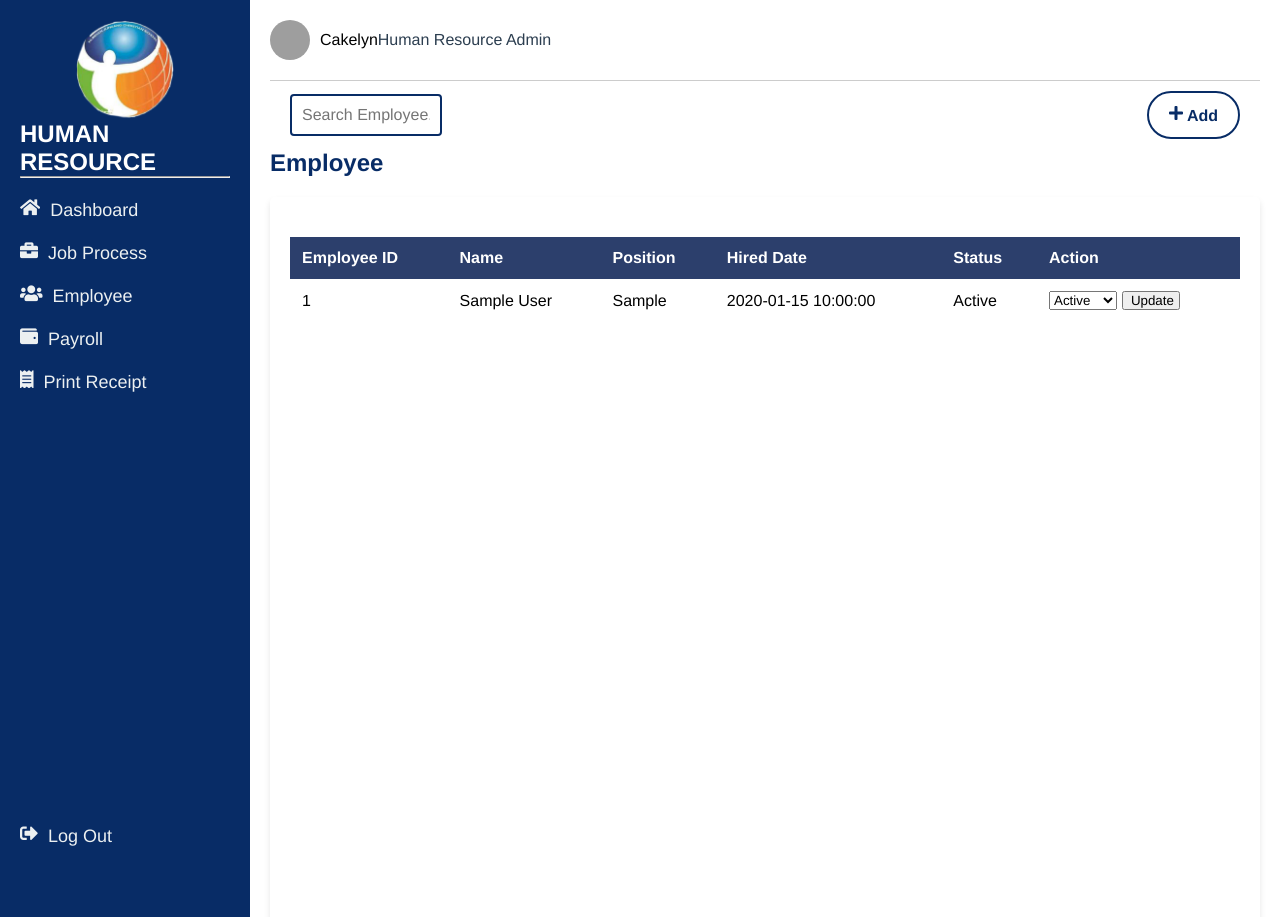
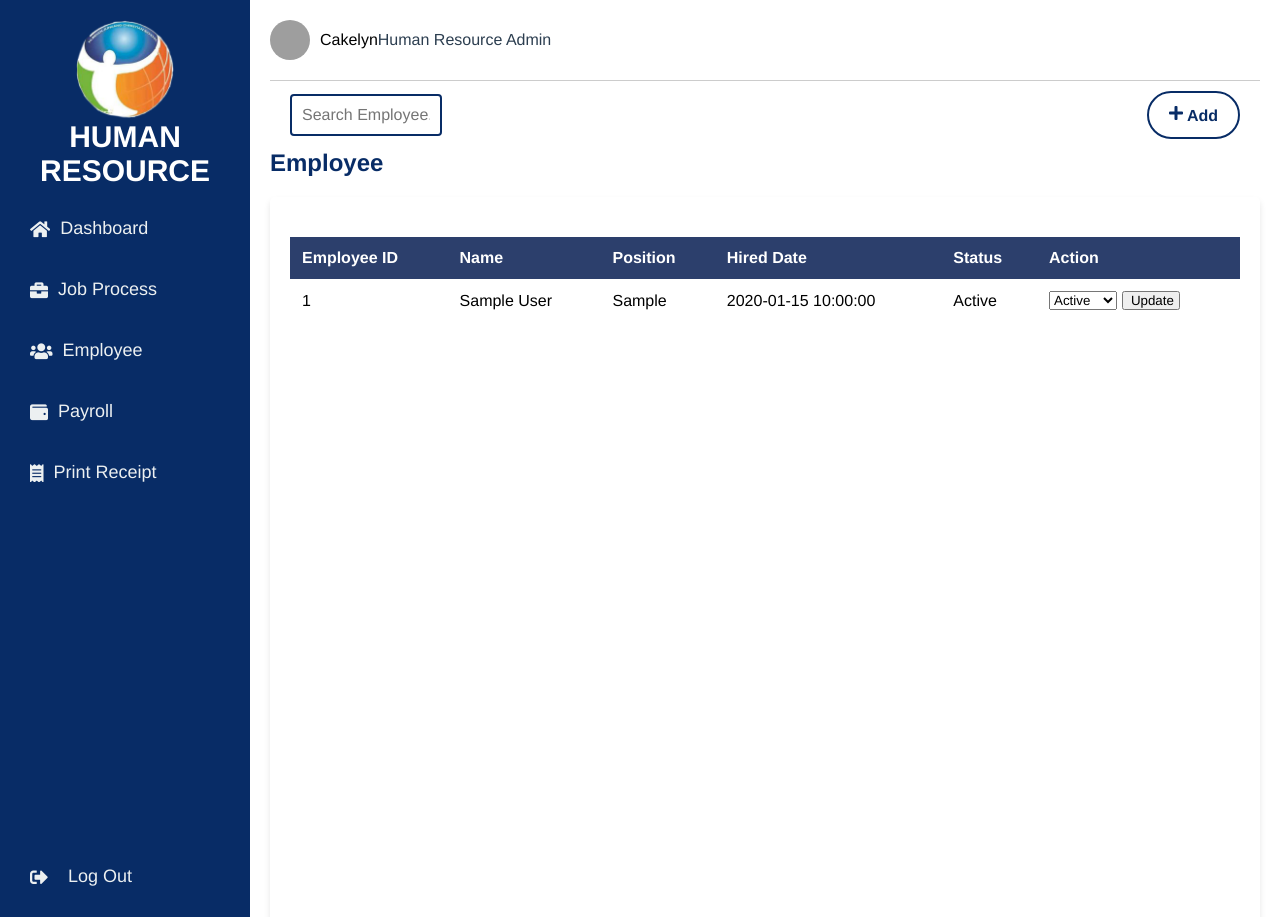
Before and after one commit to Mariano18-cc/SIASYSTEM, a PHP site: page /Admin/employee.php in a window 1280 px wide. Run offline with PHP 8.4, Linux system fonts and the light colour scheme; tables that the repository leaves empty or names only in its code hold one stand-in row (values such as "Sample post"); grey boxes are pictures that could not be loaded.

Commit message:
sidebar fixed for employee

```diff
--- a/Admin/employee.php
+++ b/Admin/employee.php
@@ -93,24 +93,23 @@ if ($_SERVER["REQUEST_METHOD"] == "POST" && isset($_POST['add_employee'])) {
 <body>
 
     <!-- Sidebar -->
-    <nav class="sidebar">
-        <header>
-            <div class="logo">
-                <img src="../picture/logo.png">
-            </div>
-            <h1>HUMAN RESOURCE</h1>
-        </header>
-
-        <ul>
-            <hr>
-            <li><a href="Dashboard.php"><i class="fas fa-home"></i><span>Dashboard</span></a></li>
-            <li><a href="jobp.php"><i class="fas fa-briefcase"></i><span>Job Process</span></a></li>
-            <li><a href="employee.php"><i class="fas fa-users"></i><span>Employee</span></a></li>
-            <li><a href="payroll.php"><i class="fas fa-wallet"></i><span>Payroll</span></a></li>
-            <li><a href="printr.php"><i class="fas fa-receipt"></i><span>Print Receipt</span></a></li>
-            <div class="bottom-content"><li><a href="login.php"><i class="fas fa-sign-out-alt"></i><span>Log Out</span></a></li></div>
-        </ul>
-    </nav>
+  <!-- Sidebar -->
+  <div class="sidebar">
+    <div class="logo">
+        <img src="../picture/logo.png" alt="Human Resource">
+    </div>
+    <h2 style="color: white; text-align: center;">HUMAN RESOURCE</h2>
+    <ul>
+        <li><a href="Dashboard.php"><i class="fas fa-home"></i> Dashboard</a></li>
+        <li><a href="jobp.php" class="active"><i class="fas fa-briefcase"></i> Job Process</a></li>
+        <li><a href="employee.php"><i class="fas fa-users"></i> Employee</a></li>
+        <li><a href="payroll.php"><i class="fas fa-wallet"></i> Payroll</a></li>
+        <li><a href="printr.php"><i class="fas fa-receipt"></i> Print Receipt</a></li>
+    </ul>
+    <div class="bottom-content">
+        <a href="login.php"><i class="fas fa-sign-out-alt"></i>Log Out</a>
+    </div>
+</div>
 
     <!-- Main content -->
     <main class="main-content">
--- a/stylesheet/employee.css
+++ b/stylesheet/employee.css
@@ -5,6 +5,7 @@
   font-family:Helvetica, sans-serif;
   overflow: hidden;
 }
+
 .html, body {
   height: 100%;
 }
@@ -14,6 +15,7 @@
   height: 100%;
   flex-direction: column;
 }
+
 /* Sidebar */
 .sidebar {
   width: 250px;
@@ -22,11 +24,12 @@
   padding: 20px;
   position: fixed;
   height: 100%;
+  display: flex;
+  flex-direction: column;
+  justify-content: space-between; /* Pushes bottom content to the bottom */
+  font-size: 20px;
 }
 
-h2{
-  text-align: center;
-}
 .sidebar .logo {
   display: flex;
   justify-content: center;
@@ -42,33 +45,50 @@ h2{
 .sidebar ul {
   list-style-type: none;
   padding-left: 0;
-
 }
 
 .sidebar ul li {
   margin: 20px 0;
+}
 
+.sidebar ul li i{
+  margin-right: 10px;
 }
 
 .sidebar ul li a {
   color: #ecf0f1;
   text-decoration: none;
   font-size: 18px;
+  display: flex;
+  align-items: center;
+  padding: 10px;
+}
+
+.sidebar ul li:hover {
+  background: #2e3c44;
+  border-radius: 10px;
 }
 
 .bottom-content {
   margin-top: auto;
+  padding-top: 20px;
 }
 
-.sidebar ul li a span {
-  margin-left: 10px;
+.bottom-content a {
+  color: #ecf0f1;
+  text-decoration: none;
+  font-size: 18px;
+  display: flex;
+  align-items: center;
+  padding: 10px;
+  border-radius: 10px;
+}
+.bottom-content i{
+  padding-right: 20px;
 }
 
- /* log-out */
-.bottom-content{
-  position: absolute;
-  bottom: 50px;
-  left: 10;
+.bottom-content :hover{
+  background: #2e3c44;
 }
 
 /* Main Content Area */
--- a/stylesheet/jobp.css
+++ b/stylesheet/jobp.css
@@ -1,4 +1,3 @@
-
 * {
   margin: 0;
   padding: 0;
```
